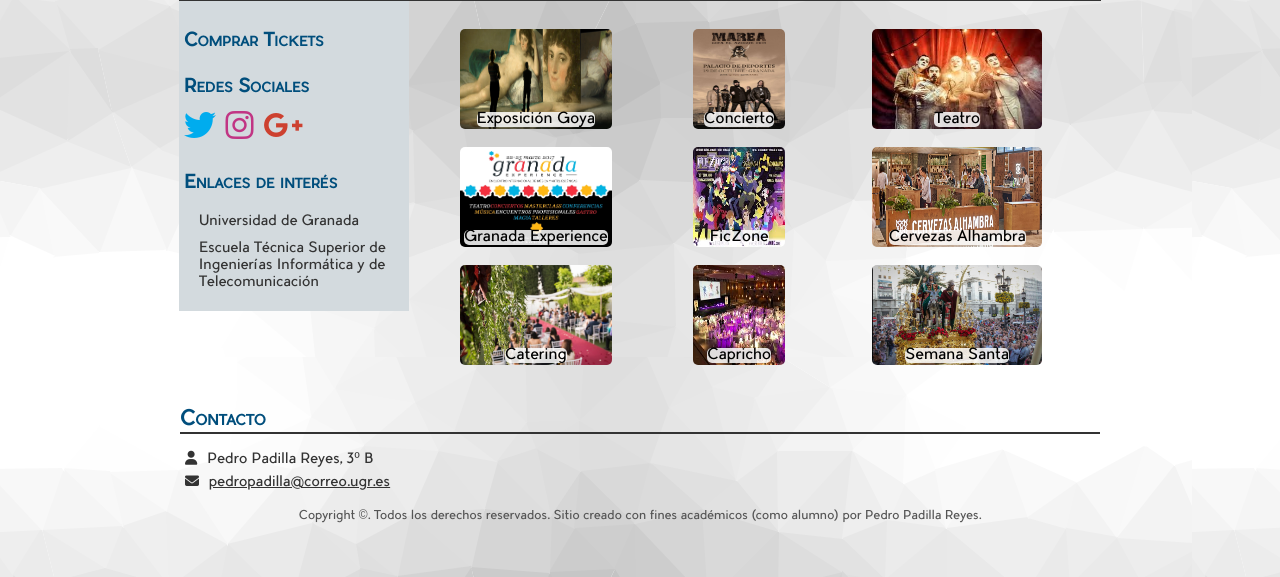
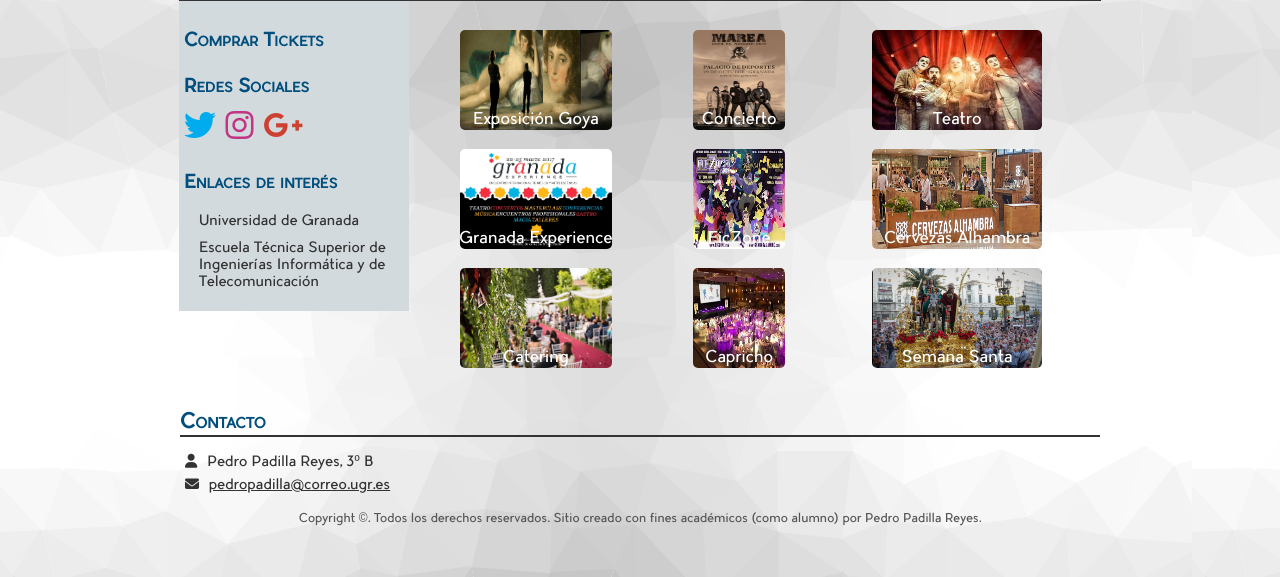
Before and after one commit to Pedropadilla26/Pedropadilla26.github.io-SIBW, a PHP site: page / in a window 1280 px wide. Shown: the part 223-800 px from the top of the page. Run offline with PHP 8.4, Linux system fonts and the light colour scheme; some libraries are stand-ins or nearby versions.

Commit message:
Add files via upload

```diff
--- a/css/style.css
+++ b/css/style.css
@@ -138,9 +138,9 @@
   position: relative;
             top: 100px;
             background-position: center center;
-            color: #000000  ;
-            font-size: 15px;
-            background: rgba(255, 255, 255, 0.85);
+            color: #FFFFFF  ;
+            font-size: 16px;
+            background: rgba(0, 0, 0, 0.05);
              border-radius: 5px;
              z-index:3;
 }
```
